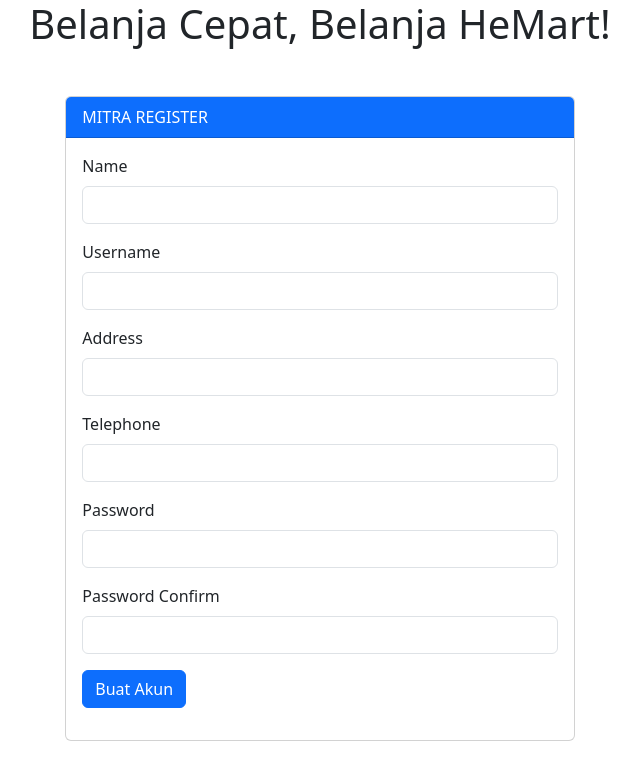
After one commit to delivery-mart-api/delivery-service, a CodeIgniter 4 app: template app/Views/mitra_registration_view.php in a window 1280 px wide. The commit adds this page. Shown: the top 780 px of the page, without its empty margins (320-960 px from the left). Run offline with PHP 8.4 and a stand-in for CodeIgniter, Linux system fonts and the light colour scheme; the template is opened without the code that fills it, so the values that code supplies are empty; some libraries are stand-ins or nearby versions.

Commit message:
feat: add ui

```diff
--- a/app/Views/login_view.php
+++ b/app/Views/login_view.php
@@ -17,7 +17,7 @@
                     LOGIN
                 </div>
                 <div class="card-body">
-                    <form action="" method="POST">
+                    <form action="/" method="POST">
                         <?php if(session()->getFlashdata('error')) :?>
                             <div class="alert alert-danger">
                                 <?php echo session()->getFlashdata('error')?>
@@ -36,14 +36,14 @@
                             <input type="text" name="password" class="form-control" id="inputPassword">
                         </div>
                         <div class="mb-3">
-                            <input type="submit" name="login" class="btn btn-primary" value="Login">
+                            <input type="submit" name="grant_type" class="btn btn-primary" value="password">
                         </div>
                     </form>
 
                 </div>
             </div>
             <div class='my-2'>
-                <a href='/registrasi' class='text-primary fw-5'>Belum punya akun?</a>
+                <a href='/register' class='text-primary fw-5'>Belum punya akun?</a>
             </div>
         </div>
     </div>
--- /dev/null
+++ b/app/Views/mitra_registration_view.php
@@ -0,0 +1,72 @@
+<!DOCTYPE html>
+<html lang="en">
+<head>
+    <meta charset="UTF-8">
+    <meta name="viewport" content="width=device-width, initial-scale=1.0">
+    <title>Login</title>
+    <link href="https://cdn.jsdelivr.net/npm/bootstrap@5.3.2/dist/css/bootstrap.min.css" rel="stylesheet" integrity="sha384-T3c6CoIi6uLrA9TneNEoa7RxnatzjcDSCmG1MXxSR1GAsXEV/Dwwykc2MPK8M2HN" crossorigin="anonymous">
+</head>
+<body>
+    <div class="item-center justify-content-lg-center max-height: 100%">
+        <div class="text-center">
+            <h1>Belanja Cepat, Belanja HeMart!</h1>
+        </div>
+        <div class="container mt-5 col-5">
+            <div class="card">
+                <div class="card-header bg-primary text-white">
+                    MITRA REGISTER
+                </div>
+                <div class="card-body">
+                <?php if(session()->getFlashdata('error')) :?>
+                    <div class="alert alert-danger">
+                        <? session()->getFlashdata('error')?>
+                    </div>
+                <?php endif;?>
+                    <form action="/mitra/register" method="POST">
+                        <div class="mb-3">
+                            <label for="inputName" class="form-label">
+                                Name
+                            </label>
+                            <input type="text" name="supermarket_name" class="form-control" value="<?php echo session()->getFlashdata('supermarket_name')?>" id="inputFN">
+                        </div>
+                        <div class="mb-3">
+                            <label for="inputUsername" class="form-label">
+                                Username
+                            </label>
+                            <input type="text" name="supermarket_username" class="form-control" value="<?php echo session()->getFlashdata('supermarket_username')?>" id="inputLN">
+                        </div>
+                        <div class="mb-3">
+                            <label for="inputAddress" class="form-label">
+                                Address
+                            </label>
+                            <input type="text" name="supermarket_address" class="form-control" value="<?php echo session()->getFlashdata('supermarket_address')?>" id="inputLN">
+                        </div>
+                        <div class="mb-3">
+                            <label for="inputPhone" class="form-label">
+                                Telephone
+                            </label>
+                            <input type="text" name="supermarket_telephone" class="form-control" id="inputPhone">
+                        </div>
+                        <div class="mb-3">
+                            <label for="inputPassword" class="form-label">
+                                Password
+                            </label>
+                            <input type="password" name="password" class="form-control" id="inputPassword">
+                        </div>
+                        <div class="mb-3">
+                            <label for="inputPasswordConfirm" class="form-label">
+                                Password Confirm
+                            </label>
+                            <input type="password" name="password_confirm" class="form-control" id="inputPasswordConfirm">
+                        </div>
+                        <div class="mb-3">
+                            <input type="submit" class="btn btn-primary" value="Buat Akun">
+                        </div>
+                    </form>
+
+                </div>
+            </div>
+        </div>
+    </div>
+</body>
+</html>
```
Also changed, not shown: app/Views/registration_view.php (added, +69 -0 lines), app/Views/supermarket_view.php (+5 -14 lines).
